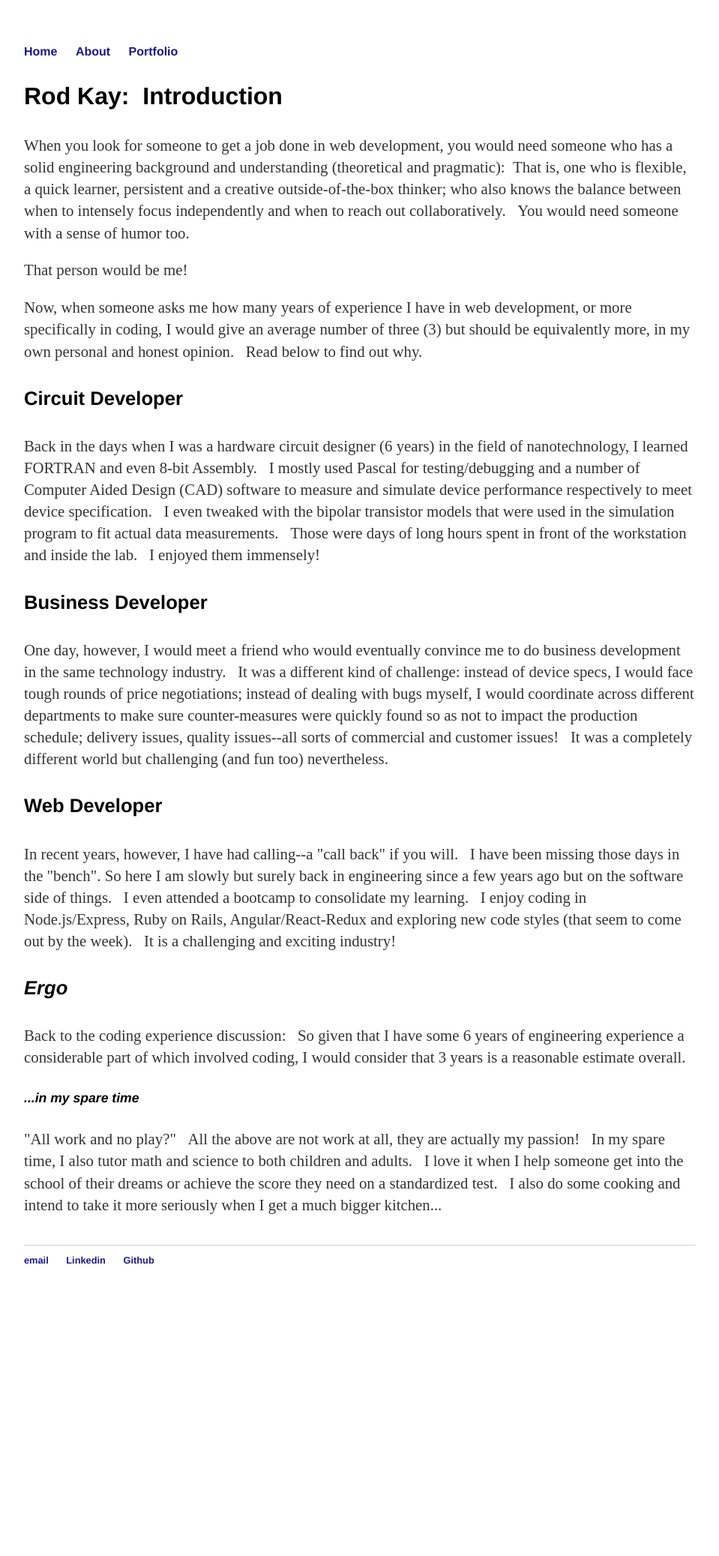
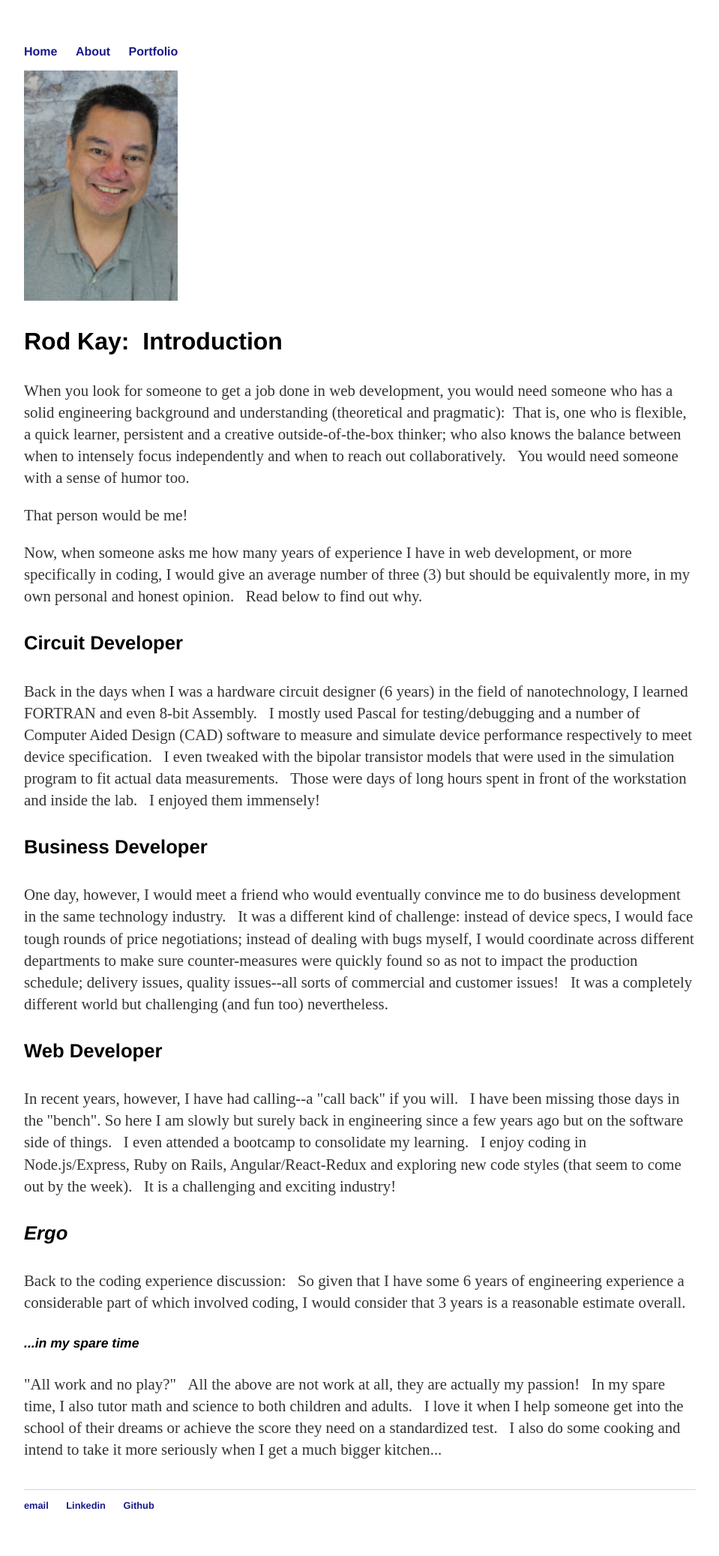
Before and after one commit to rodstaff/rodstaff.github.io, a Jekyll site: the page built from about/index.html, in a window 1280 px wide. Shown: the whole page at 75% size, without its empty margins (160-1119 px from the left). Built offline with Jekyll 4.4.1, drawn with Linux system fonts in a browser that asks for light colours; before the commit the page ends 1748 px from its top, so only the background shows below that.

Commit message:
added photo in About page

```diff
--- a/about/index.html
+++ b/about/index.html
@@ -3,6 +3,7 @@
 title: About
 ---
 <div>
+     <img src="../img_5373.jpg" width="205px">
      <h3>Rod Kay:&nbsp;&nbsp;Introduction</h3>
      <p>When you look for someone to get a job done in web development, you would need someone who has a solid engineering background and understanding (theoretical and pragmatic):&nbsp;&nbsp;That is, one who is flexible, a quick learner, persistent and a creative outside-of-the-box thinker; who also knows the balance between when to intensely focus independently and when to reach out collaboratively.  &nbsp;&nbsp;You would need someone with a sense of humor too.</p>
      <p>That person would be me!</p>
```
Also changed, not shown: img_5373.jpg (added).
